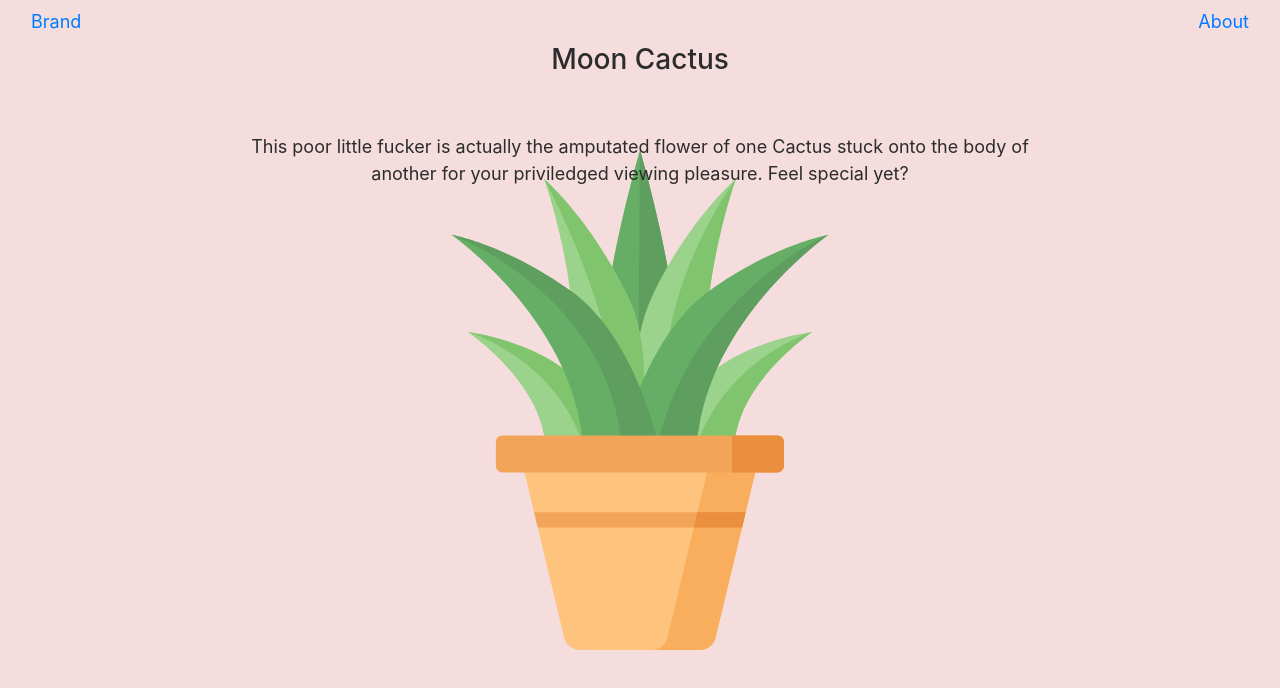
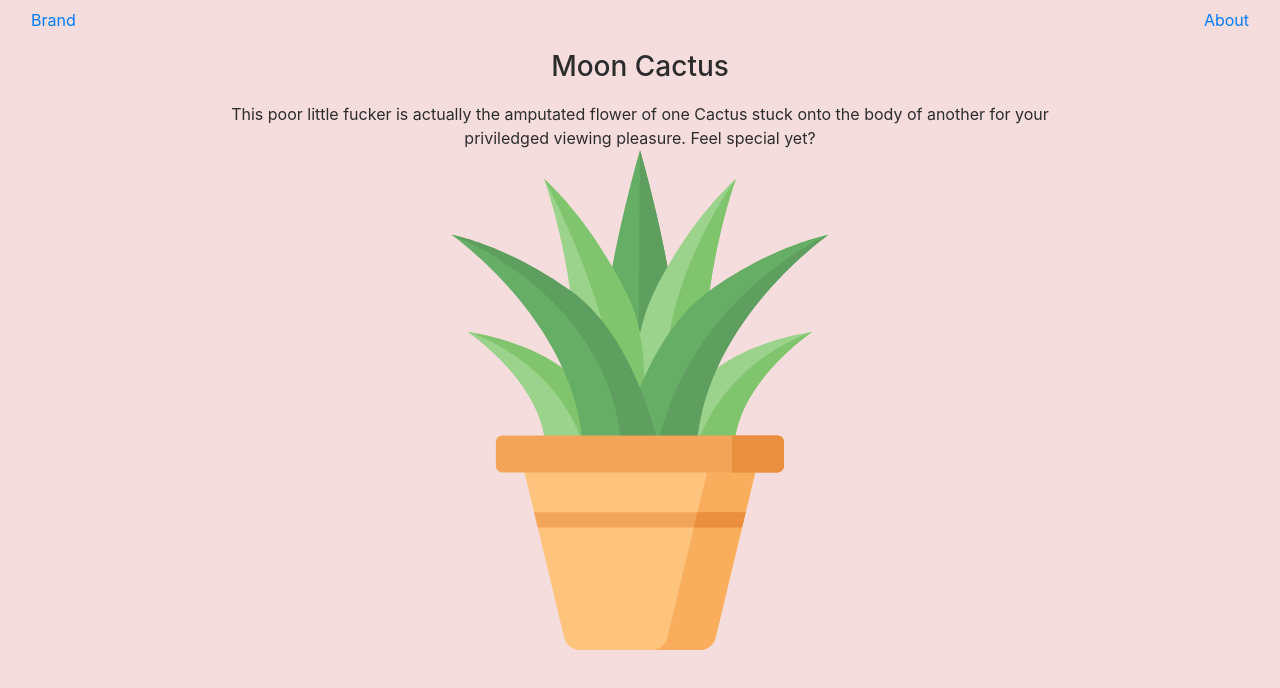
Before and after one commit to yaniiv/dontkillyourcactus, a plain HTML site: page index.html in a window 1280 px wide. Shown: the top 688 px of the page. Drawn offline with nearby package versions, Linux system fonts and the light colour scheme; a web font is replaced by a local one.

Commit message:
css font sizes

```diff
--- a/index.css
+++ b/index.css
@@ -8,12 +8,16 @@ body {
   /* font-family: 'David Libre', serif; */
   /* font-family: 'Pompiere', cursive; */
   /* font-family: 'Gafata', sans-serif; */
-  font-size: 18px;
+  font-size: 16px;
+}
+
+.titleRow {
+  padding: 10px 0;
 }
 
 .plant-svg {
-  height:350px;
-  width:350px;
+  height:250px;
+  width:250px;
   position: fixed;
   left: 50%;
   top: 50%;
@@ -22,6 +26,8 @@ body {
 
 /* Small */
 @media(min-width:768px) and (max-width:991px){
+  font-size: 18px;
+
   .plant-svg {
     height:400px;
     width:400px;
@@ -44,6 +50,11 @@ body {
   }
 }
 
+
+.color-block {
+  height:170vh;
+}
+
 /******************************/
 /*.animated {
   animation-duration: 2s;
@@ -63,9 +74,6 @@ body {
 }*/
 /******************************/
 
-.color-block {
-  height:170vh;
-}
 
 .section-1 {
   // background-color: $lightpink;
--- a/index.html
+++ b/index.html
@@ -17,6 +17,16 @@
       <script src="index.js"></script>
     </head>
     <body>
+      <!-- PLANT -->
+      <div class="container-fluid">
+        <div class="plant-svg">
+          <span class="align-middle">
+            <img src="svg/plant.svg">
+          </span>
+        </div>
+      </div>
+
+      <!-- NAV -->
       <header class="container-fluid">
         <div class="navbar navbar-default navbar-fixed-top">
             <div> <a href=".">Brand</a>
@@ -28,19 +38,9 @@
         </div>
       </header>
 
-        <!-- -->
-        <div class="container-fluid">
-          <div class="plant-svg">
-            <span class="align-middle">
-              <img src="svg/plant.svg">
-            </span>
-          </div>
-        </div>
-
-
+      <!-- TITLE  -->
       <div class="container-fluid color-block section-1">
-          <!-- title -->
-          <div class="row mb-5">
+        <div class="titleRow row">
           <div class="col">
             <h3 class="text-center">Moon Cactus</h3>
           </div>
@@ -58,7 +58,7 @@
         </div>
       </div>
 
-        <!-- Section 1 -->
+        <!-- Section 2 -->
         <div class="container-fluid color-block section-2">
           <div class="row">
             <div class="col-4">
```
Lines whose indentation alone changed are shown as unchanged.
